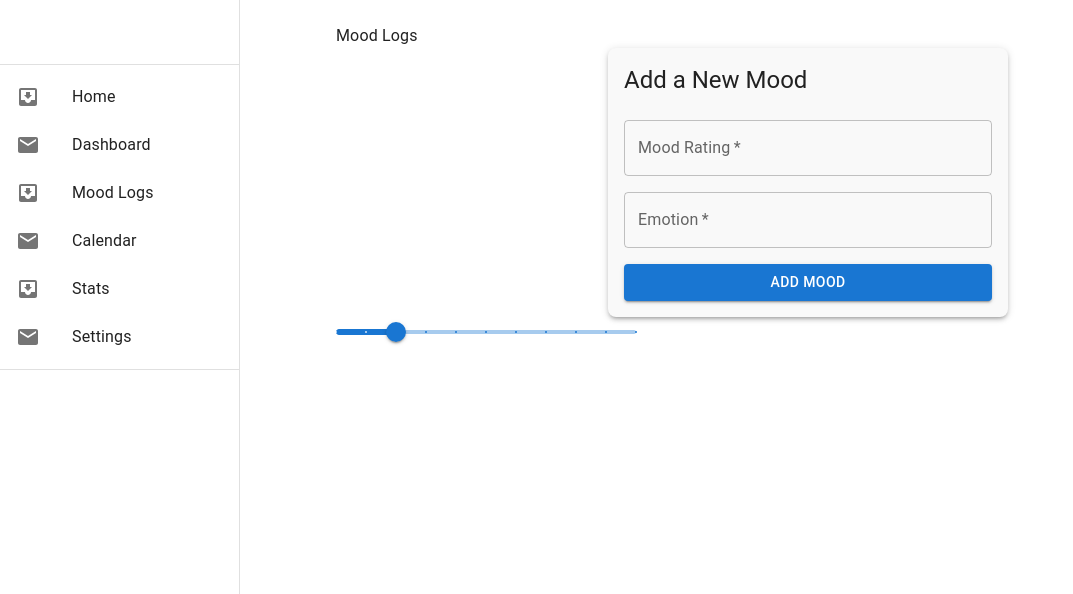
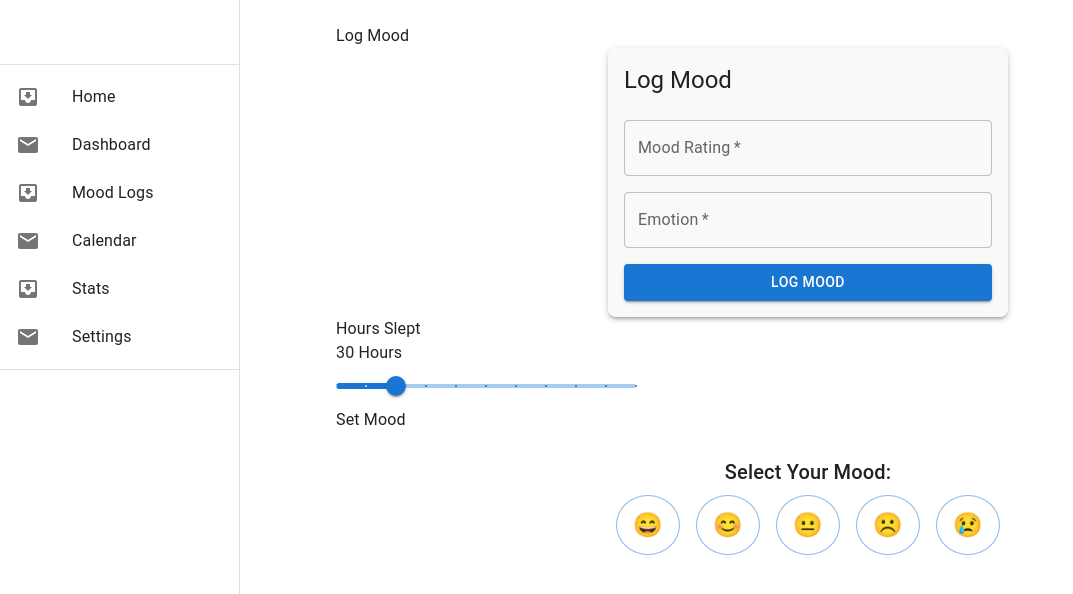
Before and after one commit to nijiyamaharjan/mood-tracker, a React (Vite) app in the folder frontend/mood-tracker/: page /mood-logs in a window 1280 px wide. Shown: the top 594 px of the page, without its empty margins (0-1073 px from the left). Built offline with nearby package versions, Linux system fonts and the light colour scheme.

Commit message:
mood buttons

```diff
--- /dev/null
+++ b/frontend/mood-tracker/src/components/MoodButtons.jsx
@@ -0,0 +1,50 @@
+import React, { useState } from 'react';
+import { Button, Box, Typography } from '@mui/material';
+
+export default function MoodSelector() {
+  const [selectedMood, setSelectedMood] = useState(null);
+
+  const moodLevels = [
+    { mood: 'Very Happy', emoji: '😄' },
+    { mood: 'Happy', emoji: '😊' },
+    { mood: 'Neutral', emoji: '😐' },
+    { mood: 'Sad', emoji: '☹️' },
+    { mood: 'Very Sad', emoji: '😢' }
+  ];
+
+  const handleMoodClick = (mood) => {
+    setSelectedMood(mood);
+  };
+
+  return (
+    <Box sx={{ display: 'flex', flexDirection: 'column', alignItems: 'center', mt: 3 }}>
+      <Typography variant="h6" gutterBottom>
+        Select Your Mood:
+      </Typography>
+
+      <Box sx={{ display: 'flex', justifyContent: 'center', gap: 2 }}>
+        {moodLevels.map((level, index) => (
+          <Button
+            key={index}
+            variant={selectedMood === level.mood ? 'contained' : 'outlined'}
+            onClick={() => handleMoodClick(level.mood)}
+            sx={{
+              fontSize: 24,
+              width: 60,
+              height: 60,
+              borderRadius: '50%',
+            }}
+          >
+            {level.emoji}
+          </Button>
+        ))}
+      </Box>
+
+      {/* {selectedMood && (
+        <Typography variant="h6" sx={{ mt: 2 }}>
+          You are feeling: {selectedMood}
+        </Typography>
+      )} */}
+    </Box>
+  );
+}
--- a/frontend/mood-tracker/src/components/MoodForm.jsx
+++ b/frontend/mood-tracker/src/components/MoodForm.jsx
@@ -53,7 +53,7 @@ export default function MoodForm() {
     }}
   >
     <Typography variant="h5" component="h3" gutterBottom>
-      Add a New Mood
+      Log Mood
     </Typography>
 
     <TextField
@@ -77,7 +77,7 @@ export default function MoodForm() {
     />
 
     <Button variant="contained" color="primary" type="submit" fullWidth>
-      Add Mood
+      Log Mood
     </Button>
 
     {error && (
--- a/frontend/mood-tracker/src/components/SleepSlider.jsx
+++ b/frontend/mood-tracker/src/components/SleepSlider.jsx
@@ -1,20 +1,29 @@
 import * as React from 'react';
+import { useState } from 'react';
 import Box from '@mui/material/Box';
 import Slider from '@mui/material/Slider';
+import Typography from '@mui/material/Typography';
 
 function valuetext(value) {
-  return `${value}°C`;
+  return `${value} hours`;
 }
 
 export default function DiscreteSlider() {
+    const [value, setValue] = useState(30)
+
+    const handleSliderChange = (event, newValue) => {
+        setValue(newValue); // Update state with new slider value
+      };
+
   return (
     <Box sx={{ width: 300 }}>
+      <Typography gutterBottom>{value} Hours</Typography>
       <Slider
-        aria-label="Temperature"
-        defaultValue={30}
+        aria-label="Hours Slept"
+        value={value} // Bind the value to the slider
+        onChange={handleSliderChange} // Handle slider value change
         getAriaValueText={valuetext}
         valueLabelDisplay="auto"
-        shiftStep={30}
         step={10}
         marks
         min={10}
--- a/frontend/mood-tracker/src/pages/MoodLogs.jsx
+++ b/frontend/mood-tracker/src/pages/MoodLogs.jsx
@@ -1,12 +1,17 @@
 import React from 'react';
 import MoodForm from '../components/MoodForm';
 import SleepSlider from '../components/SleepSlider'
+import MoodButtons from '../components/MoodButtons'
+
 function MoodLogs() {
   return (
     <div>
-      <h1>Mood Logs</h1>
+      <h1>Log Mood</h1>
       <MoodForm />
+      Hours Slept
       <SleepSlider />
+      Set Mood
+      <MoodButtons />
     </div>
   );
 }
```
